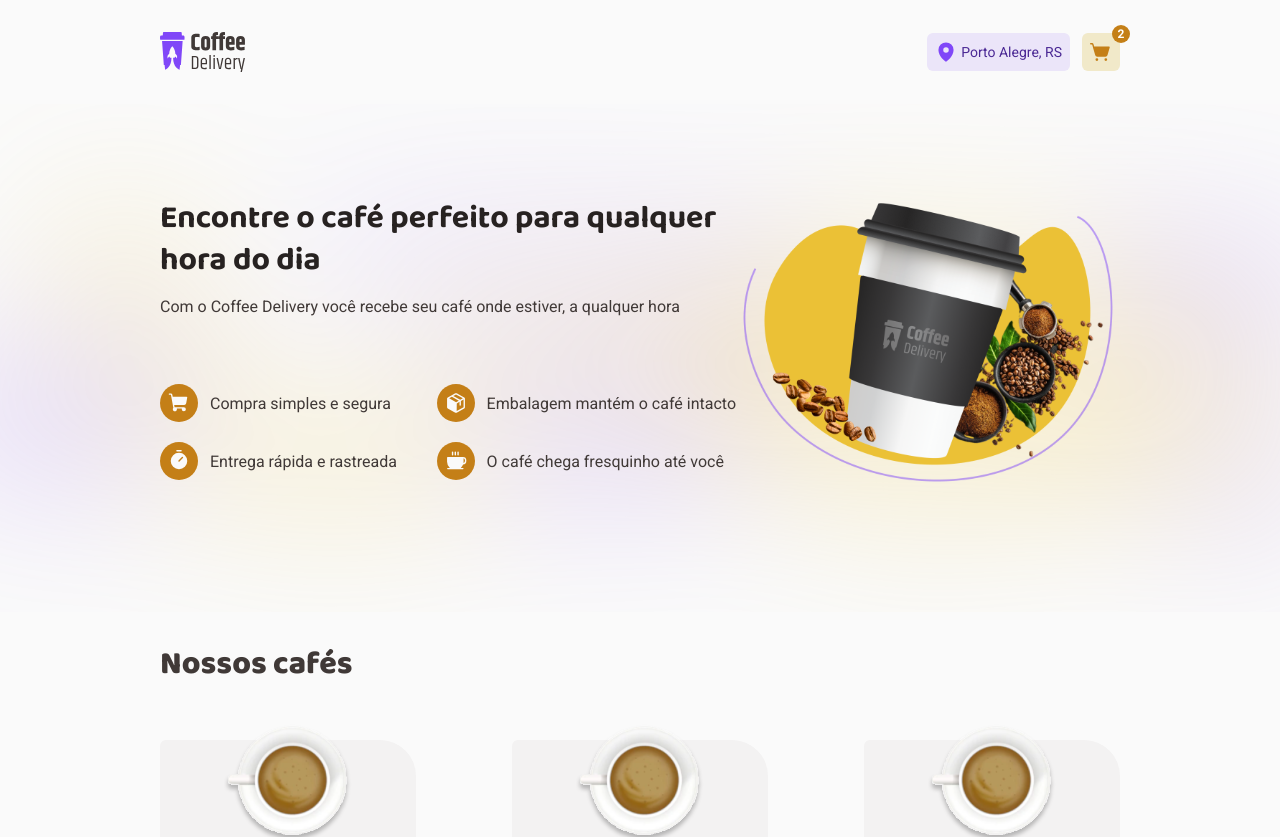
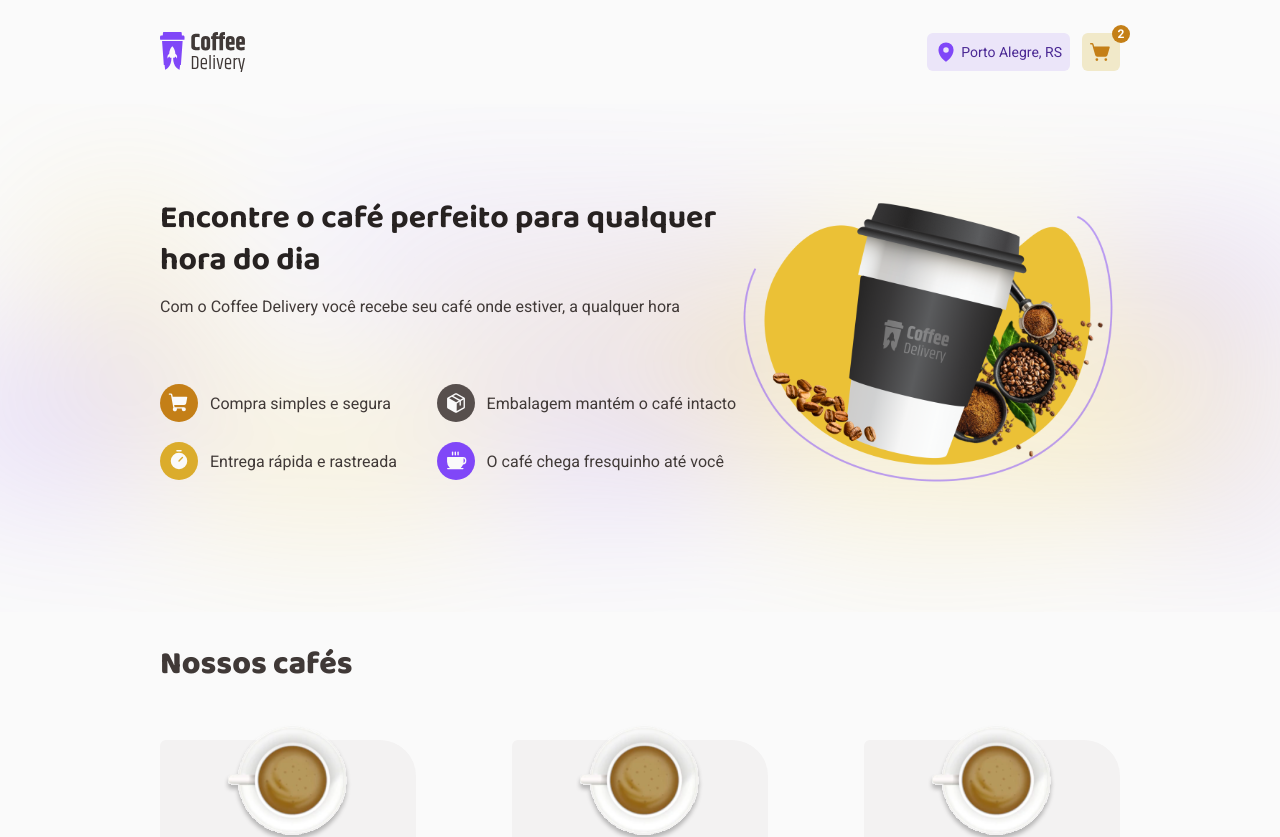
Before and after one commit to MartinGBB/coffee-delivery, a React (Vite) app: page / in a window 1280 px wide. Shown: the top 837 px of the page. Built offline with nearby package versions, Linux system fonts and the light colour scheme.

Commit message:
fix: cria componente de estilo para mudar cores dos iconos

```diff
--- a/src/pages/Home/index.tsx
+++ b/src/pages/Home/index.tsx
@@ -8,6 +8,7 @@ import {
   HomeContainer,
   DescriptionBanner,
   ProductContainer,
+  IconContainer,
 } from './styles'
 
 export function Home() {
@@ -25,27 +26,27 @@ export function Home() {
             </TitleBanner>
             <DescriptionBanner>
               <p>
-                <span>
+                <IconContainer iconsColors="yellowDark">
                   <ShoppingCart size={22} weight="fill" />
-                </span>
+                </IconContainer>
                 Compra simples e segura
               </p>
               <p>
-                <span>
+                <IconContainer iconsColors="black">
                   <Package size={22} weight="fill" />
-                </span>
+                </IconContainer>
                 Embalagem mantém o café intacto
               </p>
               <p>
-                <span>
+                <IconContainer iconsColors="yellowLight">
                   <Timer size={22} weight="fill" />
-                </span>
+                </IconContainer>
                 Entrega rápida e rastreada
               </p>
               <p>
-                <span>
+                <IconContainer iconsColors="purple">
                   <Coffee size={22} weight="fill" />
-                </span>
+                </IconContainer>
                 O café chega fresquinho até você
               </p>
             </DescriptionBanner>
--- a/src/pages/Home/styles.ts
+++ b/src/pages/Home/styles.ts
@@ -71,7 +71,6 @@ export const TitleBanner = styled.div`
     margin-bottom: 1rem;
   }
 `
-
 export const DescriptionBanner = styled.div`
   margin-top: 4.25rem;
   display: grid;
@@ -86,11 +85,23 @@ export const DescriptionBanner = styled.div`
     align-items: center;
     gap: 0.75rem;
   }
+`
 
-  & span {
-    display: flex;
-    padding: 0.5rem;
-    background: ${({ theme }) => theme['yellow-dark']};
-    border-radius: 1000px;
-  }
+const ICONS_COLORS = {
+  yellowDark: 'yellow-dark',
+  yellowLight: 'yellow',
+  black: 'base-text',
+  purple: 'purple',
+} as const
+
+interface IconsColors {
+  iconsColors: keyof typeof ICONS_COLORS
+}
+
+export const IconContainer = styled.span<IconsColors>`
+  display: flex;
+  padding: 0.5rem;
+  color: ${({ theme }) => theme.background};
+  background: ${(props) => props.theme[ICONS_COLORS[props.iconsColors]]};
+  border-radius: 1000px;
 `
```
